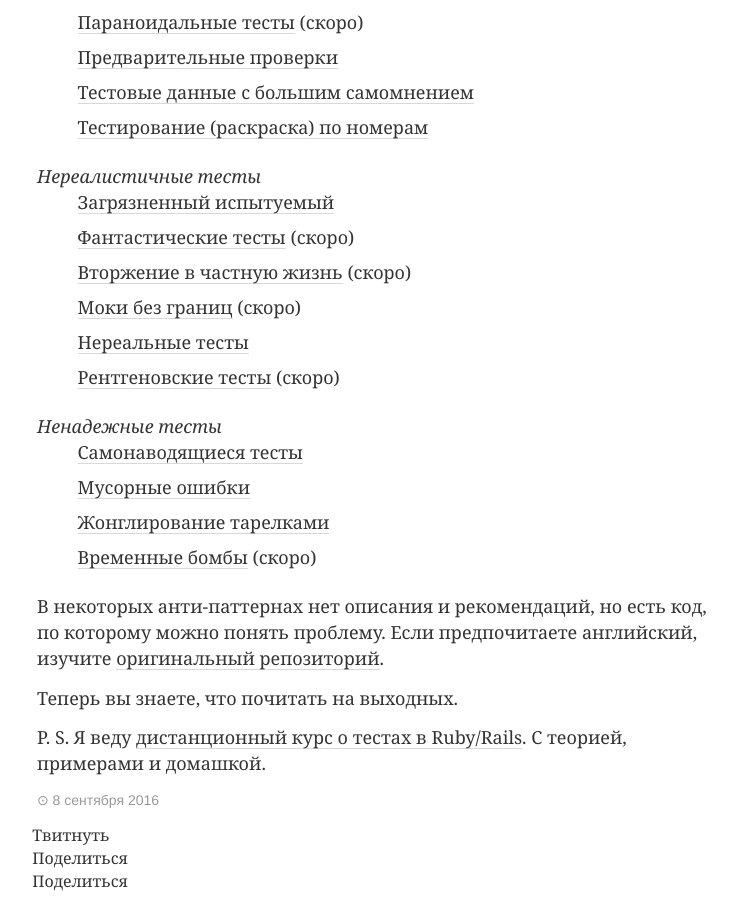
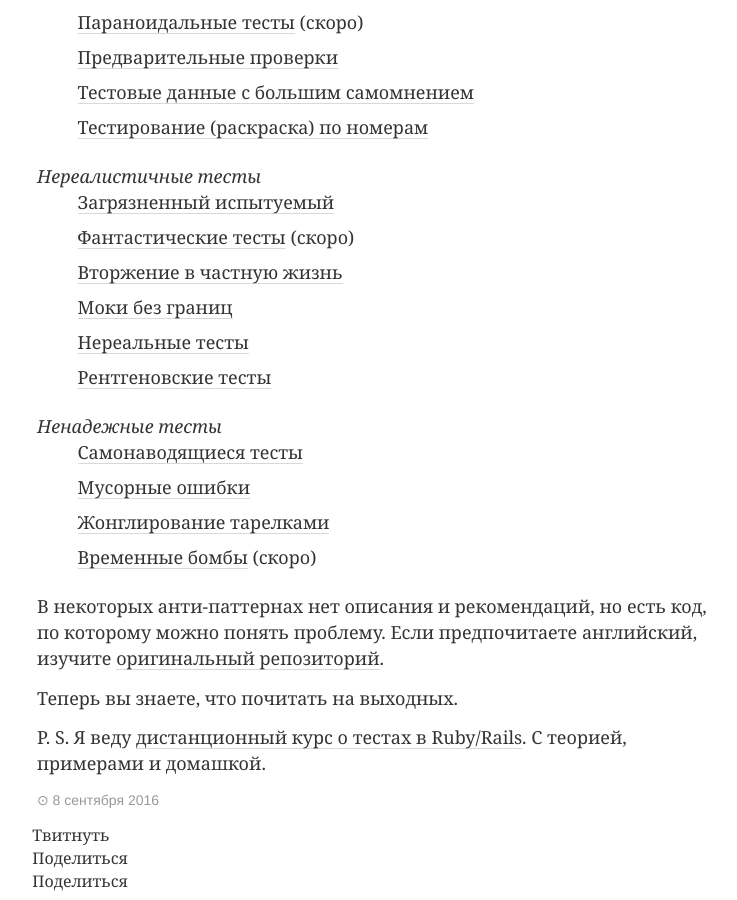
Before and after one commit to vast/vast.github.io, a Jekyll site: the page built from _posts/2016-09-08-test-smells-ru.md, in a window 1280 px wide and 900 px high, scrolled down 1402 px. Shown: the whole window, without its empty margins (243-980 px from the left). Built offline with Jekyll 4.4.1, drawn with Linux system fonts in a browser that asks for light colours; a style sheet for code colours, icons or effects is not loaded.

Commit message:
more translated specs

```diff
--- a/_posts/2016-09-08-test-smells-ru.md
+++ b/_posts/2016-09-08-test-smells-ru.md
@@ -46,10 +46,10 @@ layout: default
 
 * [Загрязненный испытуемый](https://github.com/vast/test-smells/blob/master/smells/unrealistic/contaminated-test-subject.js)
 * [Фантастические тесты](https://github.com/vast/test-smells/blob/master/smells/unrealistic/fantasy.js) (скоро)
-* [Вторжение в частную жизнь](https://github.com/vast/test-smells/blob/master/smells/unrealistic/invasion-of-privacy.js) (скоро)
-* [Моки без границ](https://github.com/vast/test-smells/blob/master/smells/unrealistic/mockers-without-borders.js) (скоро)
+* [Вторжение в частную жизнь](https://github.com/vast/test-smells/blob/master/smells/unrealistic/invasion-of-privacy.js)
+* [Моки без границ](https://github.com/vast/test-smells/blob/master/smells/unrealistic/mockers-without-borders.js)
 * [Нереальные тесты](https://github.com/vast/test-smells/blob/master/smells/unrealistic/surreal.js)
-* [Рентгеновские тесты](https://github.com/vast/test-smells/blob/master/smells/unrealistic/x-ray-specs.js) (скоро)
+* [Рентгеновские тесты](https://github.com/vast/test-smells/blob/master/smells/unrealistic/x-ray-specs.js)
 
 ### Ненадежные тесты
 
```
